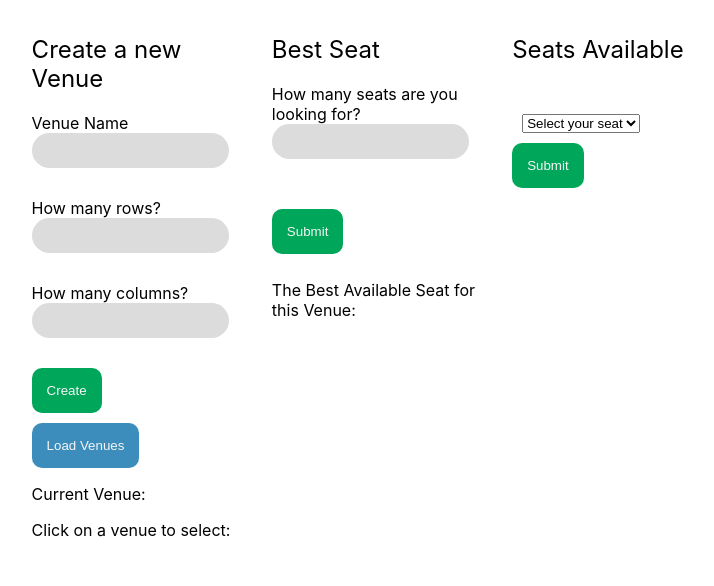
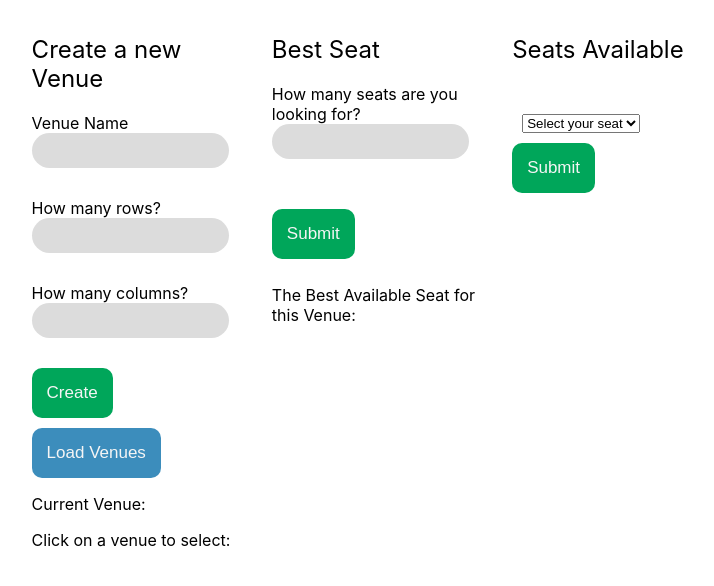
Before and after one commit to renatamarques97/best-available-seat-front, a React (Create React App) app: page / in a window 1280 px wide. Shown: the top 586 px of the page, without its empty margins (234-948 px from the left). Built offline with nearby package versions, Linux system fonts and the light colour scheme.

Commit message:
bigger font-size in buttons

```diff
--- a/src/App.css
+++ b/src/App.css
@@ -18,6 +18,7 @@ button {
   outline: none;
   transition: all 0.25s, transform 0.1s;
   display: table;
+  font-size: 17px;
   cursor: pointer;
 }
 button:hover {
```
